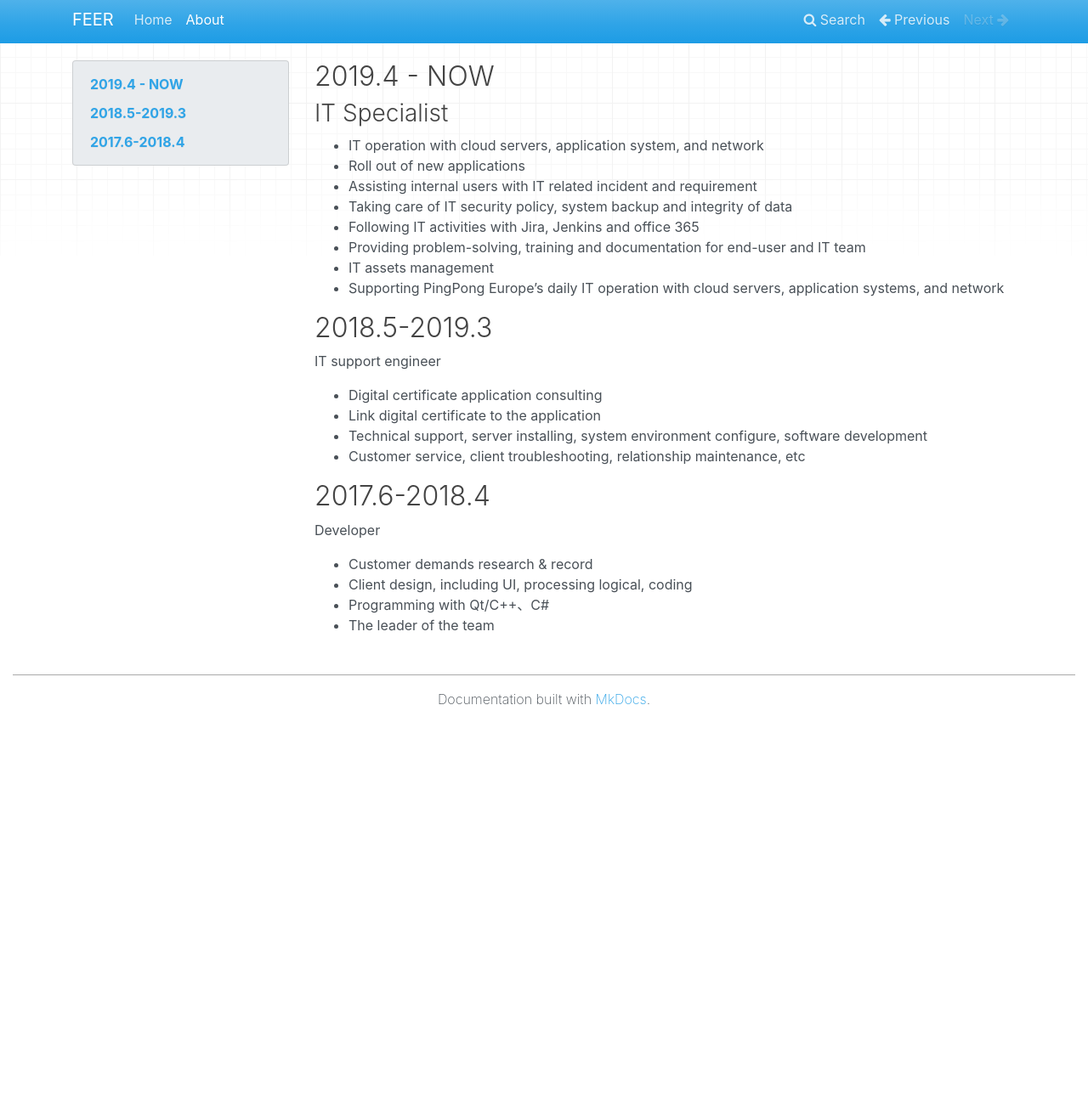
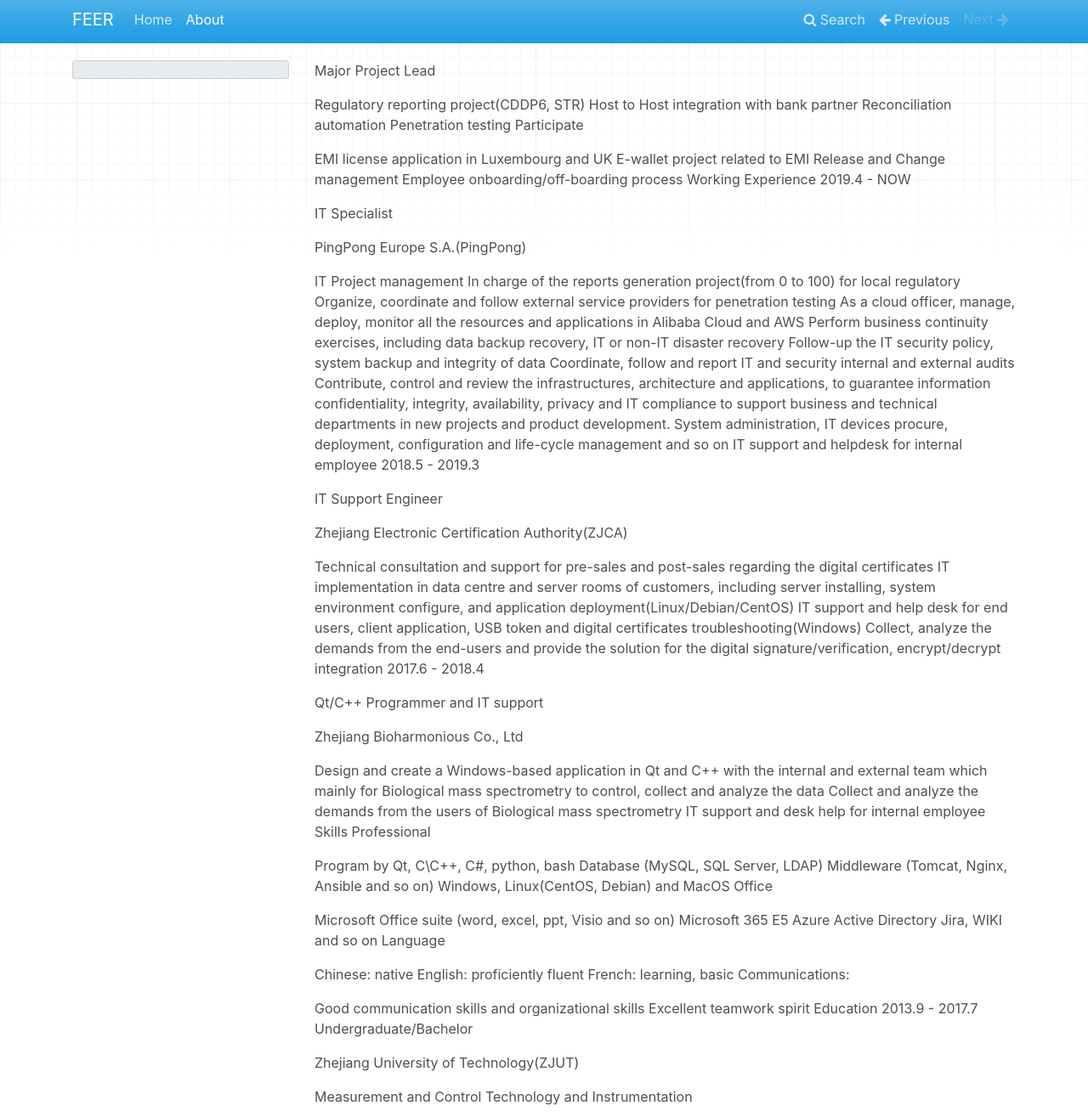
Before and after one commit to FeerLiu/bio, a plain HTML site: page about/index.html in a window 1280 px wide. Shown: the part 5-1320 px from the top of the page at 85% size. Before the commit the page ends 856 px from the top, so only its background shows below. Drawn offline with nearby package versions, Linux system fonts and the light colour scheme.

Commit message:
Deployed 13095d0 with MkDocs version: 1.2.3

```diff
--- a/about/index.html
+++ b/about/index.html
@@ -74,54 +74,71 @@
 
     <div id="toc-collapse" class="navbar-collapse collapse card bg-secondary">
         <ul class="nav flex-column">
-
-            <li class="nav-item" data-level="2"><a href="#20194-now" class="nav-link">2019.4 - NOW</a>
-              <ul class="nav flex-column">
-              </ul>
-            </li>
-
-            <li class="nav-item" data-level="2"><a href="#20185-20193" class="nav-link">2018.5-2019.3</a>
-              <ul class="nav flex-column">
-              </ul>
-            </li>
-
-            <li class="nav-item" data-level="2"><a href="#20176-20184" class="nav-link">2017.6-2018.4</a>
-              <ul class="nav flex-column">
-              </ul>
-            </li>
         </ul>
     </div>
 </div></div>
                     <div class="col-md-9" role="main">
 
-<h2 id="20194-now">2019.4 - NOW</h2>
-<h3 id="it-specialist">IT Specialist</h3>
-<ul>
-<li>IT operation with cloud servers, application system, and network</li>
-<li>Roll out of new applications</li>
-<li>Assisting internal users with IT related incident and requirement</li>
-<li>Taking care of IT security policy, system backup and integrity of data</li>
-<li>Following IT activities with Jira, Jenkins and office 365</li>
-<li>Providing problem-solving, training and documentation for end-user and IT team</li>
-<li>IT assets management</li>
-<li>Supporting PingPong Europe’s daily IT operation with cloud servers, application systems, and network</li>
-</ul>
-<h2 id="20185-20193">2018.5-2019.3</h2>
-<p>IT support engineer</p>
-<ul>
-<li>Digital certificate application consulting</li>
-<li>Link digital certificate to the application</li>
-<li>Technical support, server installing, system environment configure, software development</li>
-<li>Customer service, client troubleshooting, relationship maintenance, etc</li>
-</ul>
-<h2 id="20176-20184">2017.6-2018.4</h2>
-<p>Developer</p>
-<ul>
-<li>Customer demands research &amp; record</li>
-<li>Client design, including UI, processing logical, coding</li>
-<li>Programming with Qt/C++、C#</li>
-<li>The leader of the team</li>
-</ul></div>
+<p>Major Project
+Lead</p>
+<p>Regulatory reporting project(CDDP6, STR)
+Host to Host integration with bank partner
+Reconciliation automation
+Penetration testing
+Participate</p>
+<p>EMI license application in Luxembourg and UK
+E-wallet project related to EMI
+Release and Change management
+Employee onboarding/off-boarding process
+Working Experience
+2019.4 - NOW</p>
+<p>IT Specialist</p>
+<p>PingPong Europe S.A.(PingPong)</p>
+<p>IT Project management
+In charge of the reports generation project(from 0 to 100) for local regulatory
+Organize, coordinate and follow external service providers for penetration testing
+As a cloud officer, manage, deploy, monitor all the resources and applications in Alibaba Cloud and AWS
+Perform business continuity exercises, including data backup recovery, IT or non-IT disaster recovery
+Follow-up the IT security policy, system backup and integrity of data
+Coordinate, follow and report IT and security internal and external audits
+Contribute, control and review the infrastructures, architecture and applications, to guarantee information confidentiality, integrity, availability, privacy and IT compliance to support business and technical departments in new projects and product development.
+System administration, IT devices procure, deployment, configuration and life-cycle management and so on
+IT support and helpdesk for internal employee
+2018.5 - 2019.3</p>
+<p>IT Support Engineer</p>
+<p>Zhejiang Electronic Certification Authority(ZJCA)</p>
+<p>Technical consultation and support for pre-sales and post-sales regarding the digital certificates
+IT implementation in data centre and server rooms of customers, including server installing, system environment configure, and application deployment(Linux/Debian/CentOS)
+IT support and help desk for end users, client application, USB token and digital certificates troubleshooting(Windows)
+Collect, analyze the demands from the end-users and provide the solution for the digital signature/verification, encrypt/decrypt integration
+2017.6 - 2018.4</p>
+<p>Qt/C++ Programmer and IT support</p>
+<p>Zhejiang Bioharmonious Co., Ltd</p>
+<p>Design and create a Windows-based application in Qt and C++ with the internal and external team which mainly for Biological mass spectrometry to control, collect and analyze the data
+Collect and analyze the demands from the users of Biological mass spectrometry
+IT support and desk help for internal employee
+Skills
+Professional</p>
+<p>Program by Qt, C\C++, C#, python, bash
+Database (MySQL, SQL Server, LDAP)
+Middleware (Tomcat, Nginx, Ansible and so on)
+Windows, Linux(CentOS, Debian) and MacOS
+Office</p>
+<p>Microsoft Office suite (word, excel, ppt, Visio and so on)
+Microsoft 365 E5
+Azure Active Directory
+Jira, WIKI and so on
+Language</p>
+<p>Chinese: native
+English: proficiently fluent
+French: learning, basic
+Communications:</p>
+<p>Good communication skills and organizational skills
+Excellent teamwork spirit
+Education
+2013.9 - 2017.7 Undergraduate/Bachelor</p>
+<p>Zhejiang University of Technology(ZJUT)</p>
+<p>Measurement and Control Technology and Instrumentation</p></div>
             </div>
         </div>
 
--- a/sitemap.xml
+++ b/sitemap.xml
@@ -2,12 +2,12 @@
 <urlset xmlns="http://www.sitemaps.org/schemas/sitemap/0.9">
     <url>
          <loc>https://feer.xyz/</loc>
-         <lastmod>2022-01-20</lastmod>
+         <lastmod>2022-01-24</lastmod>
          <changefreq>daily</changefreq>
     </url>
     <url>
          <loc>https://feer.xyz/about/</loc>
-         <lastmod>2022-01-20</lastmod>
+         <lastmod>2022-01-24</lastmod>
          <changefreq>daily</changefreq>
     </url>
 </urlset>
```
Also changed, not shown: index.html (+72 -26 lines), search/search_index.json (+1 -1 lines), 2 other files.
